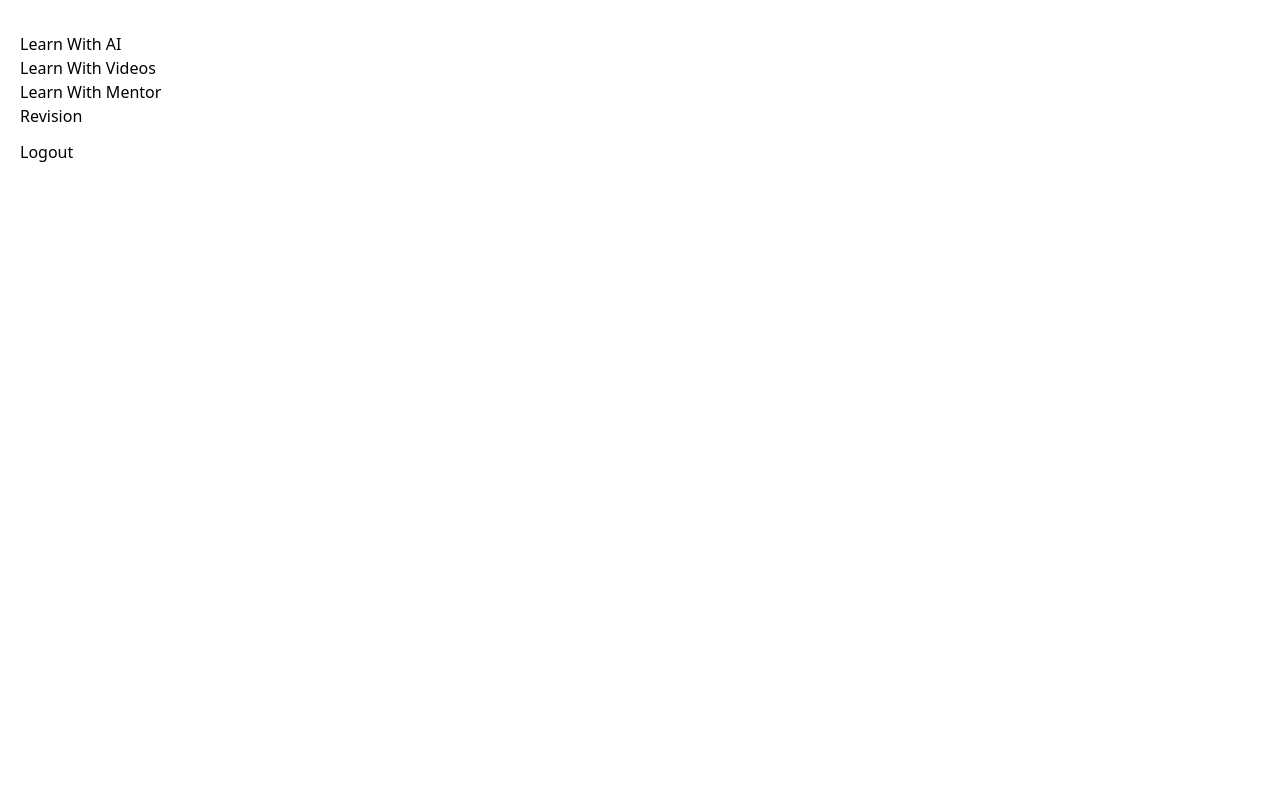
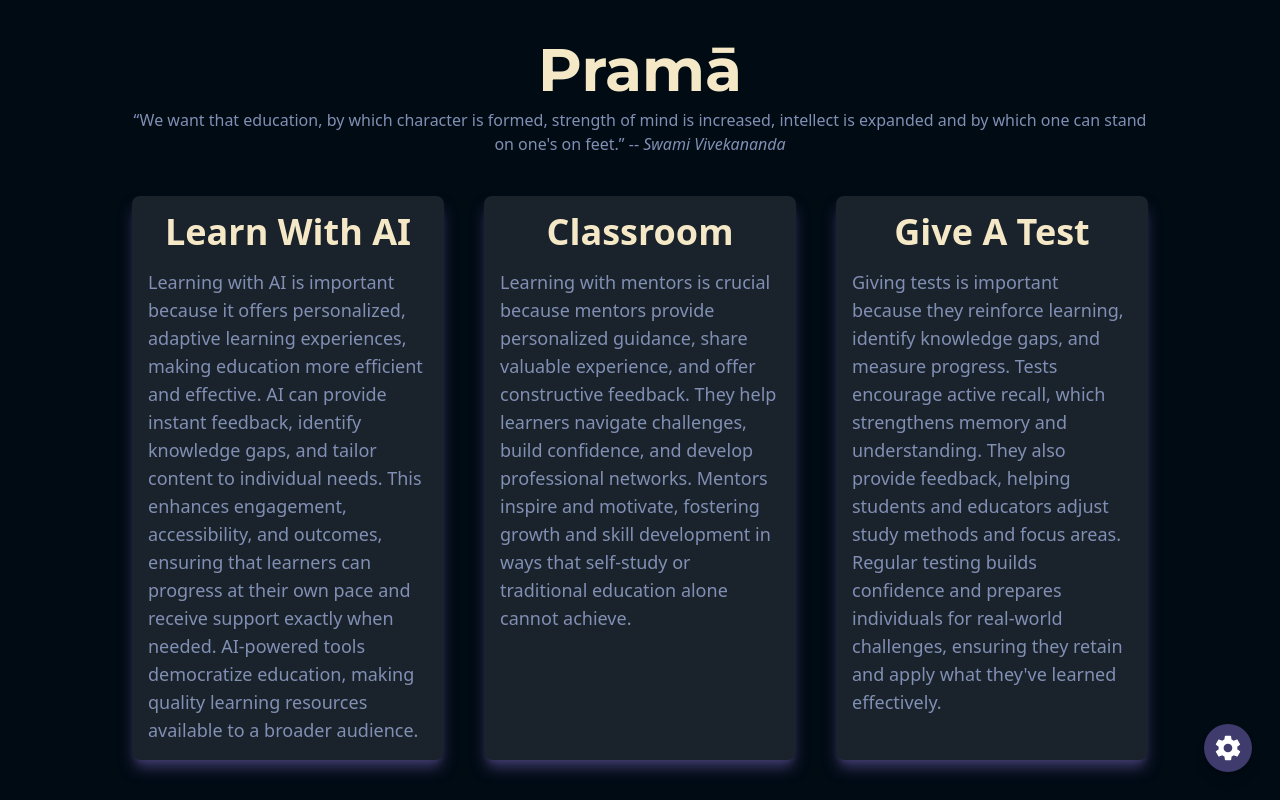
Before and after one commit to zaibreyaz/Prama, a React (Create React App) app in the folder frontend/: page /secure in a window 1280 px wide. Built offline with nearby package versions, Linux system fonts and the light colour scheme.

Commit message:
new new new

```diff
--- a/frontend/package.json
+++ b/frontend/package.json
@@ -9,6 +9,7 @@
     "axios": "^1.7.2",
     "react": "^18.3.1",
     "react-dom": "^18.3.1",
+    "react-icons": "^5.2.1",
     "react-markdown": "^9.0.1",
     "react-router-dom": "^6.24.0",
     "react-scripts": "5.0.1",
--- a/frontend/src/App.css
+++ b/frontend/src/App.css
@@ -4,5 +4,19 @@ body {
 }
 
 .h-100 {
-    margin-top:100px;
+  margin-top: 100px;
 }
+
+::-webkit-scrollbar {
+  width: 0.5px;
+}
+
+::-webkit-scrollbar-track {
+  background: #000;
+}
+
+::-webkit-scrollbar-thumb {
+  background: #000;
+  border-radius: 5px;
+
+}
--- a/frontend/src/index.css
+++ b/frontend/src/index.css
@@ -1,3 +1,5 @@
+@import url('https://fonts.googleapis.com/css2?family=Lato&family=Montserrat:wght@700&family=Open+Sans&family=Roboto&family=Ubuntu:wght@400;500&display=swap');
+
 @tailwind base;
 @tailwind components;
 @tailwind utilities;
--- /dev/null
+++ b/frontend/src/pages/LearnWithAI.js
@@ -0,0 +1,38 @@
+import React from "react";
+
+const LearnWithAI = () => {
+  return (
+    <section className="container h-screen bg-background flex flex-col items-center justify-center">
+      <div className="relative flex flex-col items-center justify-center w-full gap-y-10 px-28">
+        <div className="flex flex-col items-center justify-center gap-y-2">
+          <h2 className="text-6xl text-primaryText font-montserrat">
+            Learn with AI
+          </h2>
+          <p className="text-center text-secondaryText">
+            “We want that education, by which character is formed, strength of
+            mind is increased, intellect is expanded and by which one can stand
+            on one's on feet.” -- <em>Swami Vivekananda</em>
+          </p>
+        </div>
+
+        <div className="flex flex-col md:flex-row justify-between gap-10">
+          <div className="bg-background relative rounded-lg shadow-lg p-4 w-full cursor-pointer">
+            <div className="absolute inset-0 backdrop-blur-xl bg-white/10 shadow-lg shadow-accent rounded-lg"></div>
+            <div className="relative">
+              <h2 className="text-4xl text-primaryText text-montserrat text-center font-bold mb-4">
+                HI
+              </h2>
+              <p className="text-lg text-secondaryText text-lato">
+                sdgnsdnsndkns
+              </p>
+            </div>
+          </div>
+        </div>
+      </div>
+
+      {/* settings */}
+    </section>
+  );
+};
+
+export default LearnWithAI;
--- a/frontend/src/pages/LoginPage.js
+++ b/frontend/src/pages/LoginPage.js
@@ -1,10 +1,10 @@
 import React, { useState } from "react";
-import axios from 'axios';
+import axios from "axios";
 import { useNavigate } from "react-router-dom";
 
 export default function LoginPage() {
-  const [email, setEmail] = useState('');
-  const [password, setPassword] = useState('');
+  const [email, setEmail] = useState("");
+  const [password, setPassword] = useState("");
   const navigate = useNavigate();
 
   const logInUser = () => {
@@ -13,16 +13,17 @@ export default function LoginPage() {
     } else if (password.length === 0) {
       alert("Password has left Blank!");
     } else {
-      axios.post('http://127.0.0.1:5001/login', {
+      axios
+        .post("http://127.0.0.1:5001/login", {
           email: email,
-        password: password
+          password: password,
         })
         .then(function (response) {
           console.log(response);
           navigate("/secure");
         })
         .catch(function (error) {
-        console.log(error, 'error');
+          console.log(error, "error");
           if (error.response && error.response.status === 401) {
             alert("Invalid credentials");
           } else {
@@ -35,66 +36,81 @@ export default function LoginPage() {
   return (
     <section className="min-h-screen flex items-center justify-center bg-background">
       <div className="flex flex-col items-center justify-center gap-y-4 px-10">
-
         <div className=" flex flex-col items-center justify-center gap-y-2">
-        <h2 className="text-4xl text-primaryText">Prama</h2>
-        <p className="text-center text-secondaryText">“Education is the most powerful weapon which you can use <br/> to change the world.”  -- Dr. APJ Abdul Kalam</p>
+          <h2 className="text-4xl text-primaryText font-montserrat">Pramā</h2>
+          <p className="text-center text-secondaryText">
+            “Education is the most powerful weapon which you can use <br /> to
+            change the world.” -- <em> Dr. APJ Abdul Kalam</em>
+          </p>
         </div>
 
         <div className="relative  p-8 rounded-lg shadow-lg w-full max-w-md">
           <div className="absolute inset-0 backdrop-blur-xl bg-white/10 shadow-lg shadow-accent rounded-lg"></div>
           <div className="relative">
-        <h2 className="text-2xl font-bold mb-6 text-center text-primaryText">Log In</h2>
+            <h2 className=" text-primaryText text-center  text-3xl font-montserrat">
+              Log In
+            </h2>
             <form>
               <div className="mb-4">
-                <label htmlFor="email" className="block text-secondaryText mb-2">Email address</label>
+                <label
+                  htmlFor="email"
+                  className="block text-secondaryText mb-2"
+                >
+                  Email address
+                </label>
                 <input
                   type="email"
                   value={email}
                   onChange={(e) => setEmail(e.target.value)}
                   id="email"
-                    className=" text-white w-full px-4 py-2 border rounded-lg bg-background focus:outline-none focus:ring-2 focus:ring-blue-500"
+                  className="w-full px-4 py-2 border rounded-lg bg-background focus:outline-none focus:ring-2 focus:ring-highlight text-primaryText"
                   placeholder="Enter a valid email address"
                 />
               </div>
               <div className="mb-4">
-                <label htmlFor="password" className="block text-secondaryText mb-2">Password</label>
+                <label
+                  htmlFor="password"
+                  className="block text-secondaryText mb-2"
+                >
+                  Password
+                </label>
                 <input
                   type="password"
                   value={password}
                   onChange={(e) => setPassword(e.target.value)}
                   id="password"
-                    className="w-full text-white px-4 py-2 border rounded-lg focus:outline-none focus:ring-2 bg-background focus:ring-blue-500"
+                  className="w-full px-4 py-2 border rounded-lg text-primaryText focus:outline-none focus:ring-2 bg-background focus:ring-highlight"
                   placeholder="Enter password"
                 />
               </div>
               <div className="flex items-center justify-between mb-4">
                 <label className="flex items-center">
-                    <input
-                        type="checkbox"
-                        className="form-checkbox"
-                    />
+                  <input type="checkbox" className="form-checkbox" />
                   <span className="ml-2 text-secondaryText">Remember me</span>
                 </label>
-                <a href="#!" className="text-blue-500 hover:underline">Forgot password?</a>
+                <a href="#!" className="text-blue-500 hover:underline">
+                  Forgot password?
+                </a>
               </div>
               <div className="text-center">
                 <button
                   type="button"
                   onClick={logInUser}
-                    className="w-full bg-accent text-white py-2 rounded-lg hover:bg-highlight focus:outline-none focus:ring-2 focus:ring-highlight"
+                  className="w-full bg-accent text-white py-2 rounded-lg hover:bg-highlight focus:outline-none  focus:ring-highlight"
                 >
                   Login
                 </button>
               </div>
-            <p className="mt-4 text-center text-secondaryText">Don't have an account? <a href="/register" className="text-blue-500 hover:underline">Sign up</a></p>
+              <p className="mt-4 text-center text-secondaryText">
+                Don't have an account?{" "}
+                <a href="/register" className="text-blue-500 hover:underline">
+                  Sign up
+                </a>
+              </p>
             </form>
           </div>
         </div>
-
-
       </div>
-
     </section>
   );
 }
--- a/frontend/src/pages/RegisterPage.js
+++ b/frontend/src/pages/RegisterPage.js
@@ -1,50 +1,119 @@
-import React, { useEffect } from "react";
-import { useNavigate } from 'react-router-dom';
-import axios from 'axios';
+import React, { useState } from "react";
+import axios from "axios";
+import { useNavigate } from "react-router-dom";
 
-export default function SecuredPage() {
+export default function RegisterPage() {
+  const [email, setEmail] = useState("");
+  const [password, setPassword] = useState("");
+  const [phoneNumber, setPhoneNumber] = useState("");
   const navigate = useNavigate();
 
-  useEffect(() => {
-    const token = localStorage.getItem('token');
-    if (!token) {
-      navigate('/login');
-    } else {
-      axios.get('http://127.0.0.1:5001/secure', {
-        headers: {
-          Authorization: 'Bearer ' + token
-        }
+  const registerUser = () => {
+    axios
+      .post("http://127.0.0.1:5001/signup", {
+        email: email,
+        password: password,
+        phone_number: phoneNumber,
       })
-      .catch(error => {
-        console.log(error, 'error');
-        if (error.response && error.response.status === 401) {
-          navigate('/login');
+      .then(function (response) {
+        console.log(response);
+        navigate("/login");
+      })
+      .catch(function (error) {
+        console.log(error, "error");
+        if (error.response && error.response.status === 409) {
+          alert("Email already exists");
+        } else {
+          alert("Registration failed");
         }
       });
-    }
-  }, [navigate]);
-
-  const handleLogout = () => {
-    // Perform any necessary cleanup or logout logic here
-    navigate('/login');
-  };
-
-  const navigateToTextDisplay = () => {
-    navigate('/text-display');
   };
 
   return (
-    <div className="container h-100">
-      <div className="row h-100">
-        <div className="col-12">
-          <h1 className="font-semibold">Learn With AI</h1>
-          <button className="btn btn-primary mt-3" onClick={navigateToTextDisplay}>Learn With AI</button>
-          <h1>Learn With Videos</h1>
-          <h1>Learn With Mentor</h1>
-          <h1>Revision</h1>
-          <button className="btn btn-danger mt-3" onClick={handleLogout}>Logout</button>
+    <section className="min-h-screen flex items-center justify-center bg-background">
+      <div className="flex flex-col items-center justify-center gap-y-4 px-10">
+        <div className=" flex flex-col items-center justify-center gap-y-2">
+          <h2 className="text-4xl text-primaryText font-montserrat">Pramā</h2>
+          <p className="text-center text-secondaryText">
+            “Education is the most powerful weapon which you can use <br /> to
+            change the world.” -- <em> Dr. APJ Abdul Kalam</em>
+          </p>
+        </div>
+
+        <div className="relative  p-8 rounded-lg shadow-lg w-full max-w-md">
+          <div className="absolute inset-0 backdrop-blur-xl bg-white/10 shadow-lg shadow-accent rounded-lg"></div>
+          <div className="relative">
+            <h2 className="text-primaryText text-center  text-3xl font-montserrat">
+              Sign Up
+            </h2>
+            <form>
+              <div className="mb-4">
+                <label
+                  htmlFor="email"
+                  className="block text-secondaryText mb-2"
+                >
+                  Email address
+                </label>
+                <input
+                  type="email"
+                  value={email}
+                  onChange={(e) => setEmail(e.target.value)}
+                  id="email"
+                  className="w-full px-4 py-2 border rounded-lg bg-background focus:outline-none focus:ring-2 focus:ring-highlight text-primaryText"
+                  placeholder="Enter a valid email address"
+                />
+              </div>
+              <div className="mb-4">
+                <label
+                  htmlFor="password"
+                  className="block text-secondaryText mb-2"
+                >
+                  Password
+                </label>
+                <input
+                  type="password"
+                  value={password}
+                  onChange={(e) => setPassword(e.target.value)}
+                  id="password"
+                  className="w-full px-4 py-2 border rounded-lg text-primaryText focus:outline-none focus:ring-2 bg-background focus:ring-highlight"
+                  placeholder="Enter password"
+                />
+              </div>
+              <div className="mb-4">
+                <label
+                  htmlFor="phone"
+                  className="block text-secondaryText mb-2"
+                >
+                  Phone Number
+                </label>
+                <input
+                  type="tel"
+                  value={phoneNumber}
+                  onChange={(e) => setPhoneNumber(e.target.value)}
+                  id="phone"
+                  className="w-full px-4 py-2 border rounded-lg text-primaryText focus:outline-none focus:ring-2 bg-background focus:ring-highlight"
+                  placeholder="Enter phone number"
+                />
+              </div>
+              <div className="text-center">
+                <button
+                  type="button"
+                  onClick={registerUser}
+                  className="w-full bg-accent text-white py-2 rounded-lg hover:bg-highlight focus:outline-none  focus:ring-highlight"
+                >
+                  Sign Up
+                </button>
+              </div>
+              <p className="mt-4 text-center text-secondaryText">
+                Already have an account?{" "}
+                <a href="/login" className="text-blue-500 hover:underline">
+                  Login
+                </a>
+              </p>
+            </form>
+          </div>
         </div>
       </div>
-    </div>
+    </section>
   );
 }
--- a/frontend/src/pages/SecuredPage.js
+++ b/frontend/src/pages/SecuredPage.js
@@ -1,6 +1,42 @@
-import React, { useEffect } from "react";
-import { useNavigate } from 'react-router-dom';
-import axios from 'axios';
+import React, { useState, useEffect } from "react";
+import { useNavigate } from "react-router-dom";
+// import axios from 'axios';
+import { IoMdSettings } from "react-icons/io";
+
+export const landingCards = [
+  {
+    heading: "Learn With AI",
+    description: `Learning with AI is important because it offers personalized,
+                adaptive learning experiences, making education more efficient
+                and effective. AI can provide instant feedback, identify
+                knowledge gaps, and tailor content to individual needs. This
+                enhances engagement, accessibility, and outcomes, ensuring that
+                learners can progress at their own pace and receive support
+                exactly when needed. AI-powered tools democratize education,
+                making quality learning resources available to a broader
+                audience.`,
+  },
+  {
+    heading: "Classroom",
+    description: `Learning with mentors is crucial because mentors provide
+                personalized guidance, share valuable experience, and offer
+                constructive feedback. They help learners navigate challenges,
+                build confidence, and develop professional networks. Mentors
+                inspire and motivate, fostering growth and skill development in
+                ways that self-study or traditional education alone cannot
+                achieve.`,
+  },
+  {
+    heading: "Give A Test",
+    description: `Giving tests is important because they reinforce learning,
+                identify knowledge gaps, and measure progress. Tests encourage
+                active recall, which strengthens memory and understanding. They
+                also provide feedback, helping students and educators adjust study
+                methods and focus areas. Regular testing builds confidence and
+                prepares individuals for real-world challenges, ensuring they
+                retain and apply what they've learned effectively.`,
+  },
+];
 
 export default function SecuredPage() {
   const navigate = useNavigate();
@@ -26,24 +62,66 @@ export default function SecuredPage() {
 
   const handleLogout = () => {
     // Perform any necessary cleanup or logout logic here
-    navigate('/login');
+    navigate("/login");
   };
 
+  const [isSidebarOpen, setIsSidebarOpen] = useState(false);
+  const toggleSidebar = () => {
+    setIsSidebarOpen(!isSidebarOpen);
+  };
   const navigateToTextDisplay = () => {
-    navigate('/text-display');
+    navigate("/text-display");
   };
 
   return (
-    <div className="container h-100">
-      <div className="row h-100">
-        <div className="col-12">
-          <button className="btn btn-primary mt-3" onClick={navigateToTextDisplay}>Learn With AI</button>
-          <h1>Learn With Videos</h1>
-          <h1>Learn With Mentor</h1>
-          <h1>Revision</h1>
-          <button className="btn btn-danger mt-3" onClick={handleLogout}>Logout</button>
+    <section className="container h-screen bg-background flex flex-col items-center justify-center">
+      <div className="relative flex flex-col items-center justify-center w-full gap-y-10 px-28">
+        <div className="flex flex-col items-center justify-center gap-y-2">
+          <h2 className="text-6xl text-primaryText font-montserrat">Pramā</h2>
+          <p className="text-center text-secondaryText">
+            “We want that education, by which character is formed, strength of
+            mind is increased, intellect is expanded and by which one can stand
+            on one's on feet.” -- <em>Swami Vivekananda</em>
+          </p>
+        </div>
+
+        <div className="flex flex-col md:flex-row justify-between gap-10">
+          {landingCards.map((card, index) => (
+            <div
+              key={index}
+              className="bg-background relative rounded-lg shadow-lg p-4 w-full cursor-pointer"
+              onClick={index === 0 ? navigateToTextDisplay : null}
+            >
+              <div className="absolute inset-0 backdrop-blur-xl bg-white/10 shadow-lg shadow-accent rounded-lg"></div>
+              <div className="relative">
+                <h2 className="text-4xl text-primaryText text-montserrat text-center font-bold mb-4">
+                  {card.heading}
+                </h2>
+                <p className="text-lg text-secondaryText text-lato">
+                  {card.description}
+                </p>
+              </div>
+            </div>
+          ))}
         </div>
       </div>
-    </div>
+
+      {/* settings */}
+
+      <div className="absolute bottom-12 lg:bottom-7 right-7 z-40 flex justify-end items-center">
+        <div
+          className={`text-3xl text-white bg-accent shadow-lg rounded-full flex justify-center items-center cursor-pointer w-9 h-9 lg:w-12 lg:h-12 `}
+          onClick={toggleSidebar}
+        >
+          <IoMdSettings />
+        </div>
+      </div>
+    </section>
   );
 }
+
+{
+  /* <button className="btn btn-danger mt-3" onClick={handleLogout}>
+  Logout
+</button>; */
+}
```
Also changed, not shown: frontend/src/App.js (+9 -8 lines), frontend/tailwind.config.js (+10 -3 lines), 1 other file (tests, documents, lock files or other folders). Lines whose indentation alone changed are shown as unchanged.
